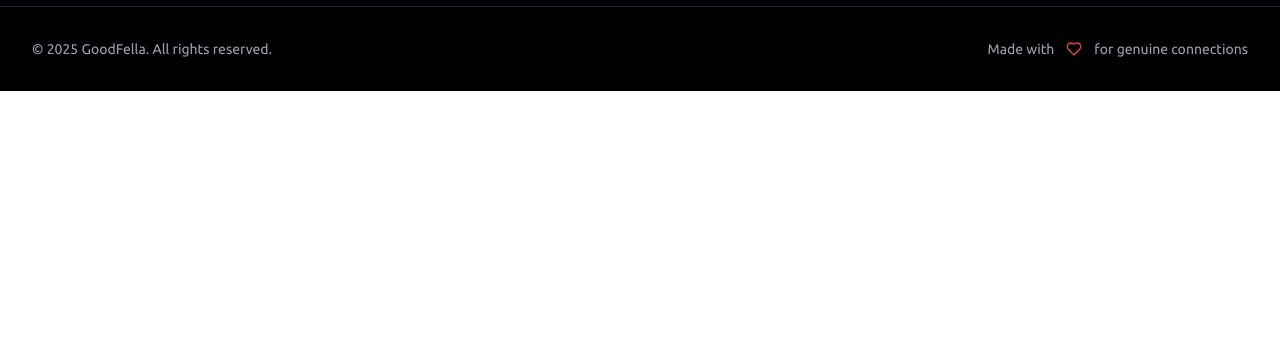
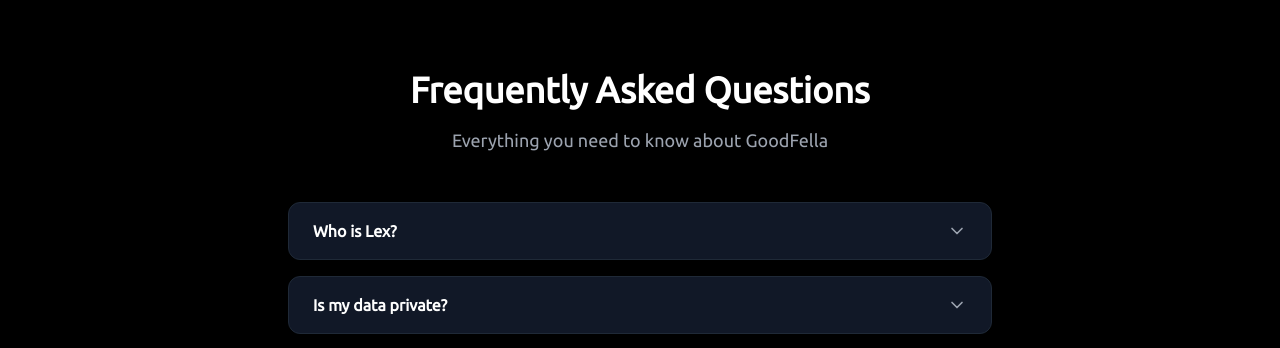
Before and after one commit to heyronith/goodfella-web, a Next.js app: page / in a window 1280 px wide. Shown: the part 2408-2756 px from the top of the page. Before the commit the page ends 2499 px from the top, so only its background shows below. Built offline with nearby package versions, Linux system fonts and the light colour scheme; no server answers; the database is empty.

Commit message:
Update website content: Add FAQ section, introduce Lex, update Hero messaging, remove AI references, align positioning

```diff
--- /dev/null
+++ b/components/FAQ.tsx
@@ -0,0 +1,108 @@
+import React, { useState } from 'react';
+import { motion, AnimatePresence } from 'framer-motion';
+import { ChevronDown } from 'lucide-react';
+
+const FAQ = () => {
+  const [openIndex, setOpenIndex] = useState<number | null>(null);
+
+  const faqs = [
+    {
+      question: "Who is Lex?",
+      answer: "Lex is GoodFella's intelligent companion that learns your patterns and proactively supports your wellbeing. When you see notifications 'From Lex,' that's your personalized companion reaching out to help based on what it understands about you."
+    },
+    {
+      question: "Is my data private?",
+      answer: "GoodFella prioritizes your privacy. Currently, conversations use OpenAI's API for processing, but your personal data and social patterns remain protected."
+    },
+    {
+      question: "Does GoodFella always try to connect me with friends when I'm struggling?",
+      answer: "No. GoodFella's primary approach is to provide proactive support based on its deep understanding of you: your patterns, preferences, and what helps you most. If a friend is available and it's appropriate, GoodFella can facilitate that connection, but its personalized support always comes first."
+    },
+    {
+      question: "When will GoodFella be available?",
+      answer: "We're launching a closed beta for iOS users in December 2025. Sign up for early access to get notified when your spot is ready."
+    },
+    {
+      question: "Will GoodFella be available on Android?",
+      answer: "Yes. Android support will be available after beta testing is complete and the app is ready for the next round. We're focusing on iOS first to ensure the best experience, then we'll expand to Android."
+    },
+    {
+      question: "Is GoodFella a replacement for therapy?",
+      answer: "No. GoodFella is a social wellbeing companion that facilitates connections and provides preventive support. It's not a substitute for professional mental health care. If you're experiencing a crisis, please contact a mental health professional or crisis hotline."
+    }
+  ];
+
+  const toggleFAQ = (index: number) => {
+    setOpenIndex(openIndex === index ? null : index);
+  };
+
+  return (
+    <section className="py-16 bg-black text-white">
+      <div className="max-w-3xl mx-auto px-4 sm:px-6 lg:px-8">
+        <motion.div
+          initial={{ opacity: 0, y: 30 }}
+          whileInView={{ opacity: 1, y: 0 }}
+          transition={{ duration: 0.6 }}
+          viewport={{ once: true }}
+          className="text-center mb-12"
+        >
+          <h2 className="text-3xl sm:text-4xl font-bold mb-4 text-white">
+            Frequently Asked Questions
+          </h2>
+          <p className="text-gray-400 text-lg">
+            Everything you need to know about GoodFella
+          </p>
+        </motion.div>
+
+        <div className="space-y-4">
+          {faqs.map((faq, index) => (
+            <motion.div
+              key={index}
+              initial={{ opacity: 0, y: 20 }}
+              whileInView={{ opacity: 1, y: 0 }}
+              transition={{ duration: 0.4, delay: index * 0.1 }}
+              viewport={{ once: true }}
+              className="bg-gray-900 rounded-xl border border-gray-800 overflow-hidden hover:border-gray-700 transition-all duration-300"
+            >
+              <button
+                onClick={() => toggleFAQ(index)}
+                className="w-full px-6 py-4 flex items-center justify-between text-left focus:outline-none focus:ring-2 focus:ring-brand-amber focus:ring-offset-2 focus:ring-offset-black rounded-xl"
+              >
+                <span className="font-semibold text-white pr-4">
+                  {faq.question}
+                </span>
+                <motion.div
+                  animate={{ rotate: openIndex === index ? 180 : 0 }}
+                  transition={{ duration: 0.3 }}
+                  className="flex-shrink-0"
+                >
+                  <ChevronDown className="w-5 h-5 text-gray-400" />
+                </motion.div>
+              </button>
+
+              <AnimatePresence>
+                {openIndex === index && (
+                  <motion.div
+                    initial={{ height: 0, opacity: 0 }}
+                    animate={{ height: 'auto', opacity: 1 }}
+                    exit={{ height: 0, opacity: 0 }}
+                    transition={{ duration: 0.3 }}
+                    className="overflow-hidden"
+                  >
+                    <div className="px-6 pb-4 pt-0">
+                      <p className="text-gray-300 leading-relaxed">
+                        {faq.answer}
+                      </p>
+                    </div>
+                  </motion.div>
+                )}
+              </AnimatePresence>
+            </motion.div>
+          ))}
+        </div>
+      </div>
+    </section>
+  );
+};
+
+export default FAQ;
--- a/components/Hero.tsx
+++ b/components/Hero.tsx
@@ -14,7 +14,7 @@
   const controls = useAnimation();
   const heroVideoRef = useRef<HTMLVideoElement>(null);
   const modalVideoRef = useRef<HTMLVideoElement>(null);
-  const belongingText = 'Belonging.';
+  const wellbeingText = 'Wellbeing.';
 
   // Intro animation sequence
   useEffect(() => {
@@ -31,14 +31,14 @@
     sequence();
   }, []);
 
-  // Typing animation for "Belonging"
+  // Typing animation for "Wellbeing"
   useEffect(() => {
     if (!showTyping) return;
 
     let currentIndex = 0;
     const typingInterval = setInterval(() => {
-      if (currentIndex <= belongingText.length) {
-        setTypedText(belongingText.slice(0, currentIndex));
+      if (currentIndex <= wellbeingText.length) {
+        setTypedText(wellbeingText.slice(0, currentIndex));
         currentIndex++;
       } else {
         clearInterval(typingInterval);
@@ -51,7 +51,7 @@
     }, 100); // Type each character every 100ms
 
     return () => clearInterval(typingInterval);
-  }, [showTyping, belongingText]);
+  }, [showTyping, wellbeingText]);
 
       // Cursor blinking animation
   useEffect(() => {
@@ -141,14 +141,15 @@
 
             {/* Description - only show after animation is complete */}
             {animationComplete && (
-            <motion.p
+            <motion.div
               initial={{ opacity: 0, y: 30 }}
               animate={{ opacity: 1, y: 0 }}
                 transition={{ duration: 0.8 }}
                 className="text-xl sm:text-2xl text-gray-300 mb-8 leading-relaxed font-light"
             >
-                GoodFella understands your rhythms, anticipates your needs, ensures you're never alone, and facilitates genuine human connections. We're excited to put that kind of belonging right in the palm of your hand.
-            </motion.p>
+                <p>Knowing you deeply. Helping you proactively. Connecting you with people when it matters.</p>
+                <p className="mt-1">All without you having to explain a thing.</p>
+            </motion.div>
             )}
 
             {/* Action Buttons - only show after animation is complete */}
--- a/pages/index.tsx
+++ b/pages/index.tsx
@@ -4,6 +4,7 @@
 import Hero from '../components/Hero';
 import RunningText from '../components/RunningText';
 import Features from '../components/Features';
+import FAQ from '../components/FAQ';
 import FinalCTA from '../components/FinalCTA';
 import Footer from '../components/Footer';
 
@@ -14,11 +15,11 @@
         <title>GoodFella</title>
         <meta
           name="description"
-          content="Join the beta! Meet GoodFella, your social wellbeing companion who understands your emotional needs, facilitates meaningful connections, and supports your mental health through AI-powered social intelligence."
+          content="Join the beta! Meet GoodFella, your social wellbeing companion who understands your emotional needs, facilitates meaningful connections, and supports your mental health through intelligent social awareness."
         />
         <meta
           name="keywords"
-          content="social wellbeing, AI companion, mental health support, social connection, emotional intelligence, loneliness prevention, social AI, wellbeing technology, GoodFella, beta testing"
+          content="social wellbeing, intelligent companion, mental health support, social connection, emotional intelligence, loneliness prevention, social technology, wellbeing technology, GoodFella, beta testing"
         />
         <meta name="author" content="GoodFella" />
         <meta name="viewport" content="width=device-width, initial-scale=1" />
@@ -67,7 +68,7 @@
               "@context": "https://schema.org",
               "@type": "SoftwareApplication",
               "name": "GoodFella",
-              "description": "Your social wellbeing companion who understands your emotional needs, facilitates meaningful connections, and supports your mental health through AI-powered social intelligence.",
+              "description": "Your social wellbeing companion who understands your emotional needs, facilitates meaningful connections, and supports your mental health through intelligent social awareness.",
               "url": "https://goodfella.ai",
               "operatingSystem": "Web, iOS, Android",
               "offers": {
@@ -87,6 +88,7 @@
         <Features />
         <RunningText />
         <FinalCTA />
+        <FAQ />
         <Footer />
       </main>
     </>
```
Also changed, not shown: components/Features.tsx (+8 -8 lines).
